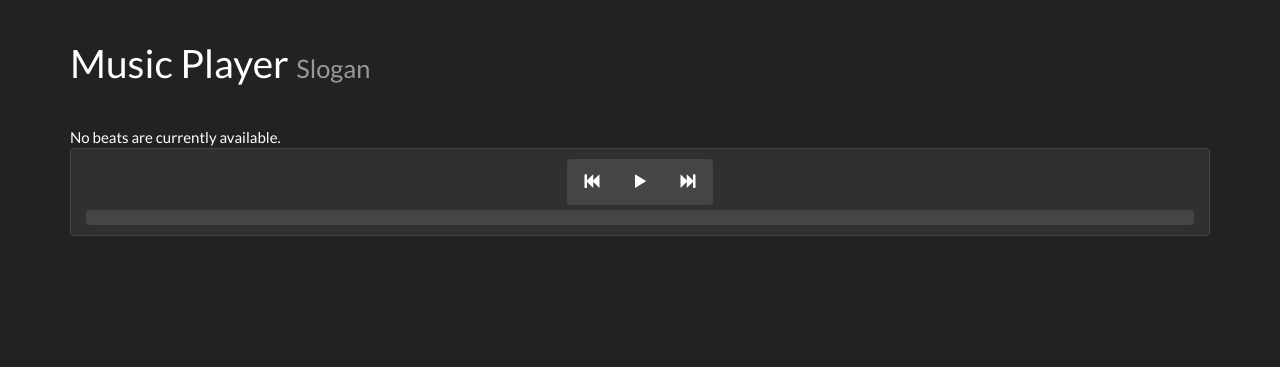
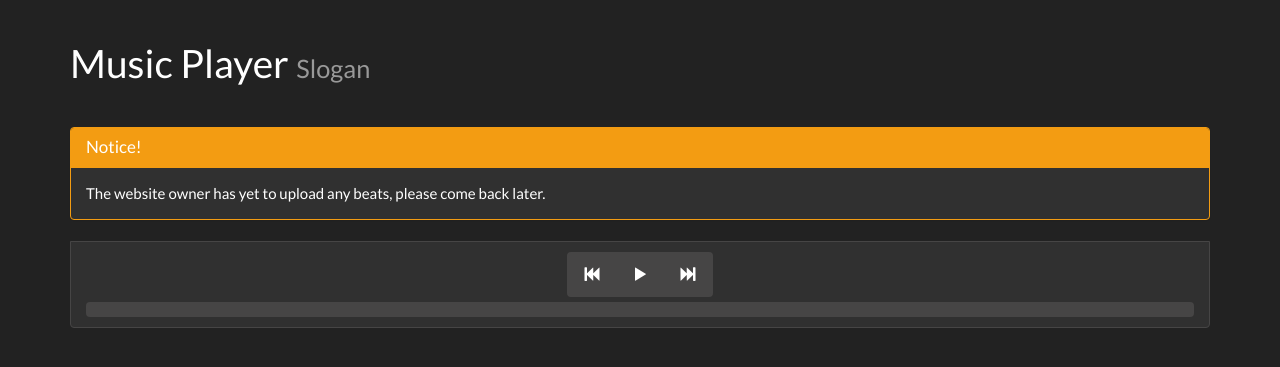
Before and after one commit to ericbo/music-store, a PHP site: page / in a window 1280 px wide. Shown: the top 367 px of the page. Run offline with PHP 8.4, Linux system fonts and the light colour scheme; data that the repository does not hold is empty; some libraries are stand-ins or nearby versions.

Commit message:
Made some slight fixes.

```diff
--- a/admin/beats.php
+++ b/admin/beats.php
@@ -80,9 +80,7 @@ include_once($dir . "/../functions/database_functions.php");
                       <td><span class=\"glyphicon glyphicon-bookmark\"></span> <a href=\"#\">{$beat['title']} ({$beat['category']})</a></td>
                       <td>--</td>
                       <td>--</td>
-                      <td>"
-                        //TODO: KEEP DOING
-                      "
+                      <td>
                         <button class=\"btn btn-xs btn-primary disabled\"><span class=\"glyphicon glyphicon-menu-down\"></span></button>
                         <button class=\"btn btn-xs btn-primary disabled\"><span class=\"glyphicon glyphicon-menu-up\"></span></button>
                         <button onclick=\"deleteBeat({$beat['beatID']})\" class=\"btn btn-xs btn-danger\" ><span class=\"glyphicon glyphicon-remove\"></span></button>
--- a/database.sql
+++ b/database.sql
@@ -10,6 +10,8 @@ CREATE TABLE beats
 	deleted			BIT(1)				DEFAULT 0		NOT NULL,
 	fileName		VARCHAR(128)	NOT NULL,
 	orderNum		INT 					NOT NULL,
+	leasePrice		DECIMAL(6,2)	DEFAULT 0			NOT NULL,
+	exclusivePrice	DECIMAL(6,2)	DEFAULT 0			NOT NULL,
 
 	PRIMARY KEY(beatID),
 	KEY (orderNum)
--- a/index.php
+++ b/index.php
@@ -31,9 +31,17 @@
         <!--LIST OF MUSIC-->
       <?php
         try {
+          $beats = array();
           $beats = get_beats_for_sale();
         } catch (Exception $e) {
-          echo "We are currently undergoing maintenance, please come back later.";
+          echo '
+        <div class="panel panel-danger">
+          <div class="panel-heading">
+            <h3 class="panel-title">Warning!</h3>
+          </div>
+          <div class="panel-body">We are currently undergoing maintenance, please come back later.</div>
+        </div>';
+          die();
         }
 
         if(count($beats))
@@ -48,8 +56,16 @@
           <small>{$beat['category']}</small>
         </div>";
           }
-        else
-          echo "No beats are currently available.";
+        else{
+          echo '
+        <div class="panel panel-warning">
+          <div class="panel-heading">
+            <h3 class="panel-title">Notice!</h3>
+          </div>
+          <div class="panel-body">The website owner has yet to upload any beats, please come back later.</div>
+        </div>';
+        }
+
       ?>
 
         <!--CONTROLLS-->
```
